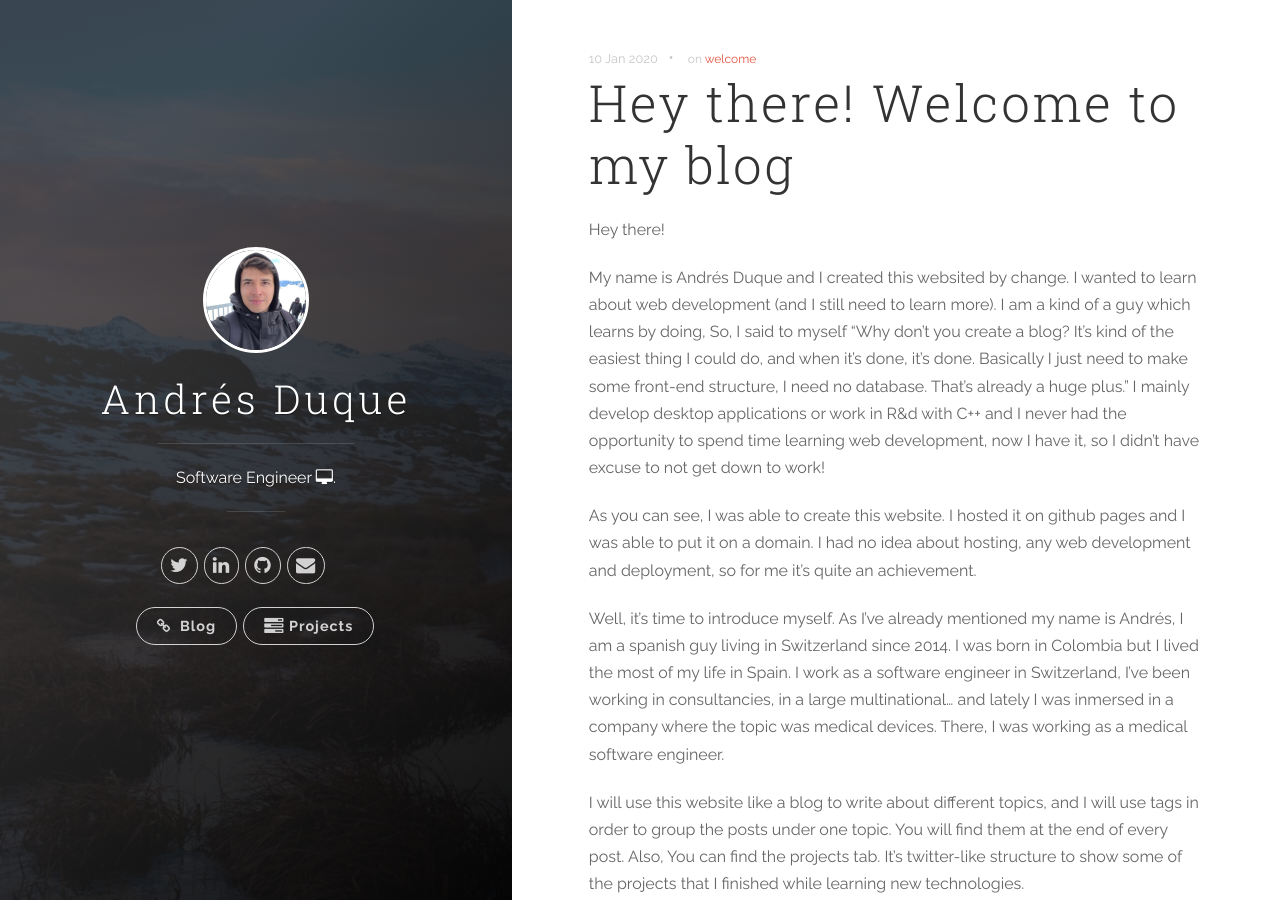
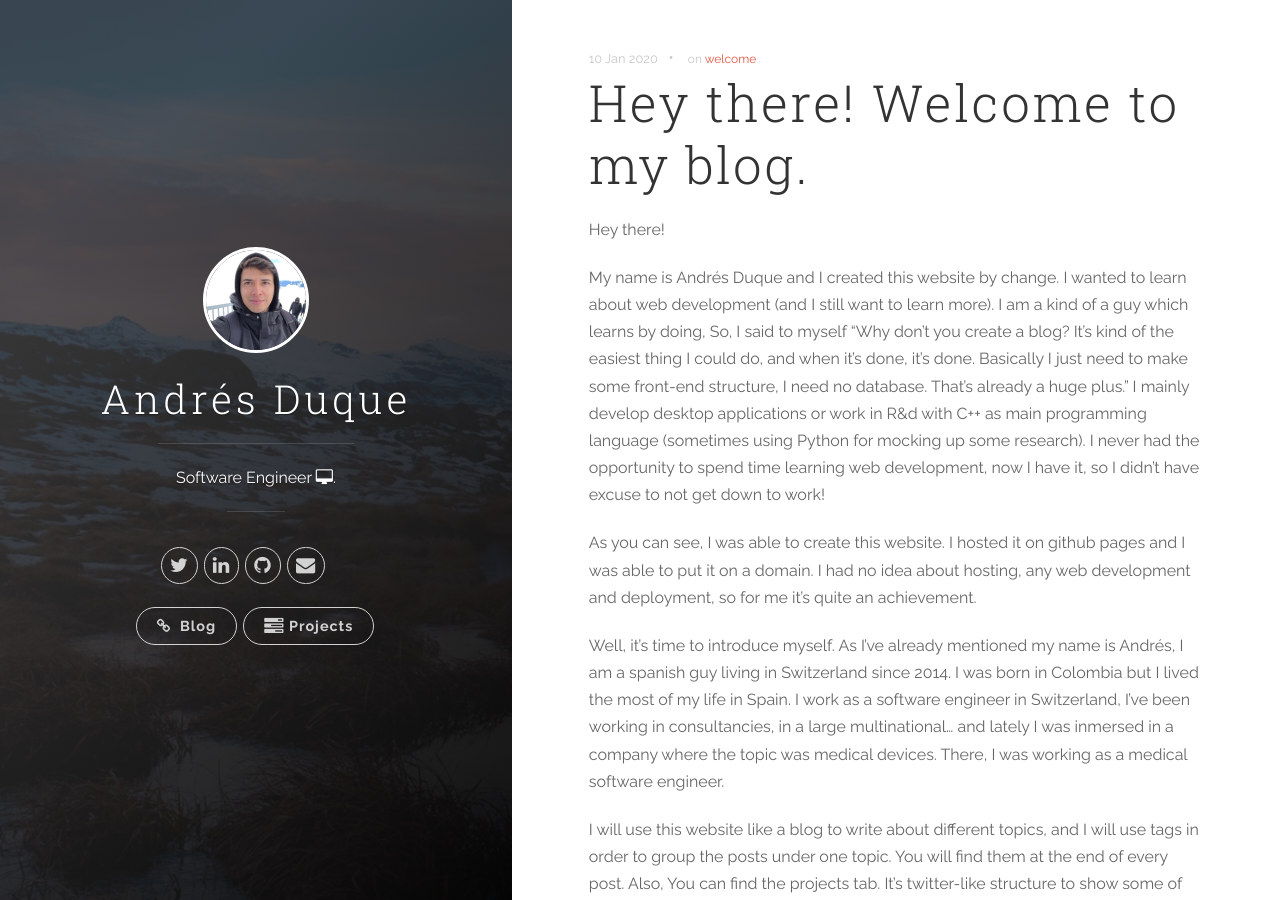
Before and after one commit to AndresDuque/andresduque.github.io, a Jekyll site: the page built from _posts/2020-01-09-Hey-there!-Welcome to my blog.md, in a window 1280 px wide and 900 px high. Built offline with Jekyll 4.4.1, drawn with Linux system fonts in a browser that asks for light colours.

Commit message:
Fixing typos and adding some text

```diff
--- a/_posts/2020-01-09-Hey-there!-Welcome to my blog.md
+++ b/_posts/2020-01-09-Hey-there!-Welcome to my blog.md
@@ -1,5 +1,5 @@
 ---
-title:  "Hey there! Welcome to my blog"
+title:  "Hey there! Welcome to my blog."
 date:   2020-01-10 15:04:23
 categories: [welcome]
 tags: [welcome]
@@ -7,7 +7,7 @@ tags: [welcome]
 
 Hey there!
 
-My name is Andrés Duque and I created this websited by change. I wanted to learn about web development (and I still need to learn more). I am a kind of a guy which learns by doing, So, I said to myself "Why don't you create a blog? It's kind of the easiest thing I could do, and when it's done, it's done. Basically I just need to make some front-end structure, I need no database. That's already a huge plus." I mainly develop desktop applications or work in R&d with C++ and I never had the opportunity to spend time learning web development, now I have it, so I didn't have excuse to not get down to work!
+My name is Andrés Duque and I created this website by change. I wanted to learn about web development (and I still want to learn more). I am a kind of a guy which learns by doing, So, I said to myself "Why don't you create a blog? It's kind of the easiest thing I could do, and when it's done, it's done. Basically I just need to make some front-end structure, I need no database. That's already a huge plus." I mainly develop desktop applications or work in R&d with C++ as main programming language (sometimes using Python for mocking up some research).  I never had the opportunity to spend time learning web development, now I have it, so I didn't have excuse to not get down to work!
 
 As you can see, I was able to create this website. I hosted it on github pages and I was able to put it on a domain. I had no idea about hosting, any web development and deployment, so for me it's quite an achievement.
 
```
